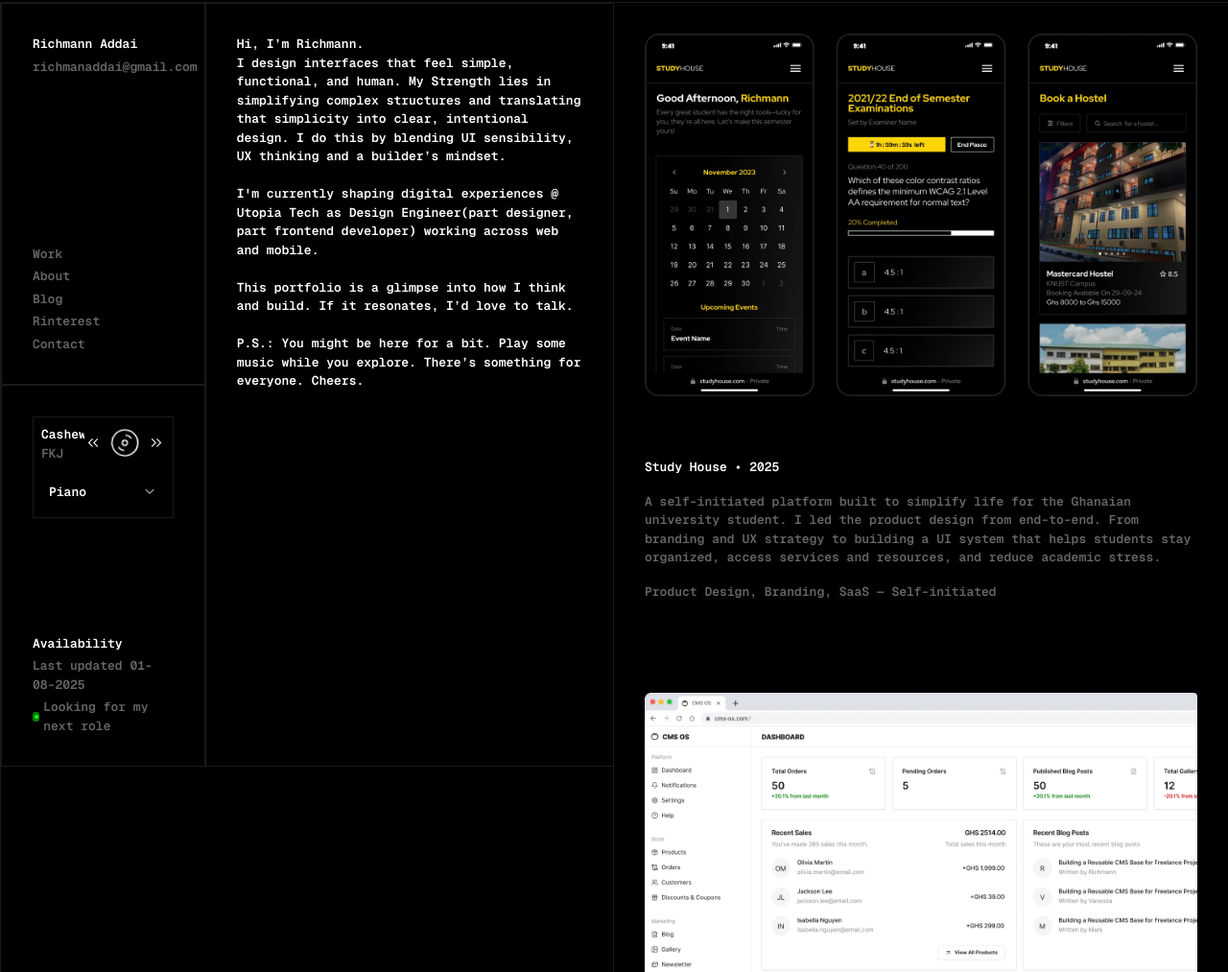
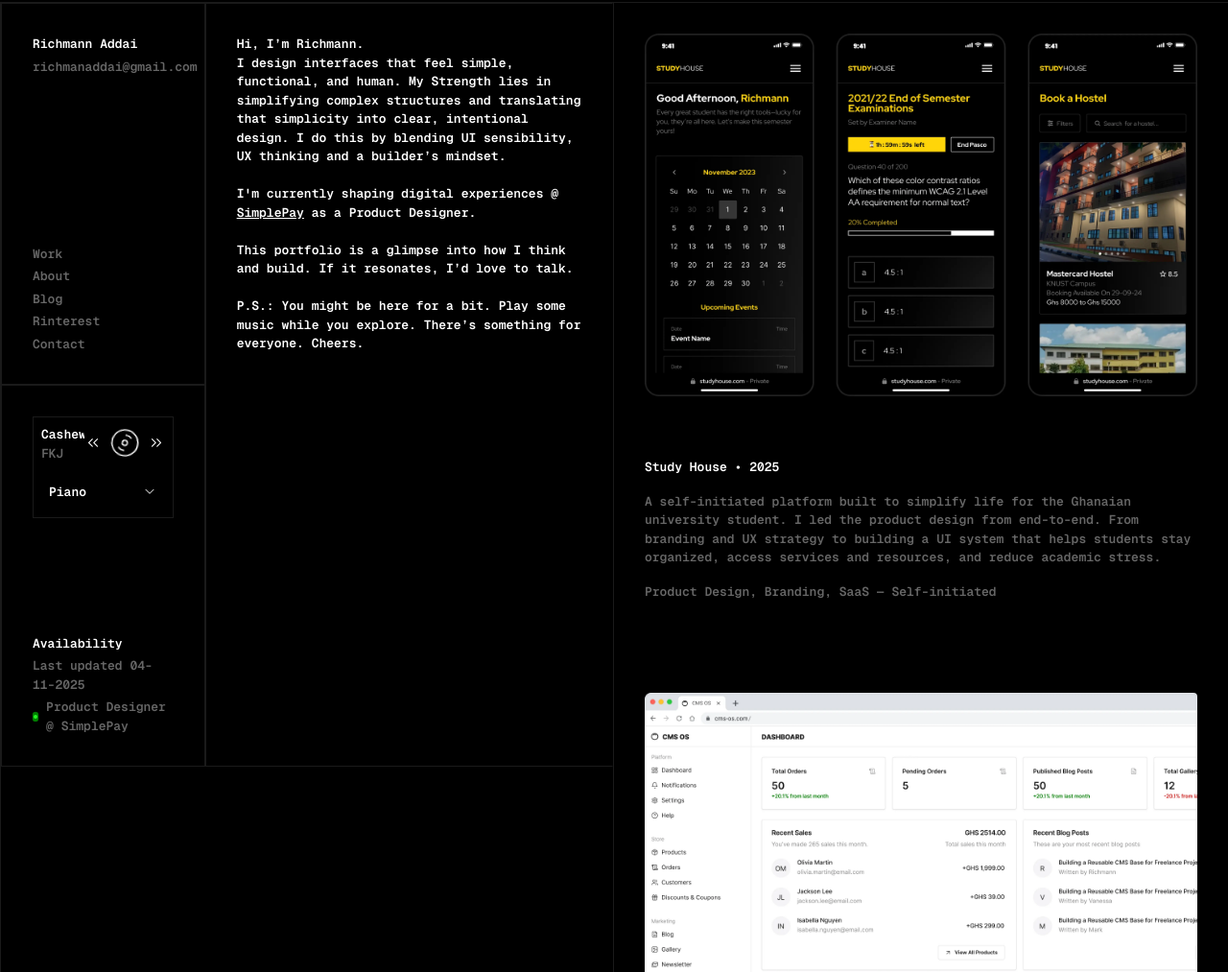
Before and after one commit to Bigrichh/design.richmnn.com, an Astro site: page / in a window 1280 px wide. Shown: the part 998-2011 px from the top of the page at 96% size. Built offline with nearby package versions, Linux system fonts and the light colour scheme; Astro itself is replaced by a stand-in of ours.

Commit message:
Updates to availability

```diff
--- a/package.json
+++ b/package.json
@@ -10,7 +10,7 @@
   },
   "dependencies": {
     "@tailwindcss/vite": "^4.1.4",
-    "astro": "^5.12.8",
+    "astro": "^5.15.3",
     "swiper": "^11.2.5",
     "tailwindcss": "^4.1.4"
   }
--- a/src/components/MobileNav.astro
+++ b/src/components/MobileNav.astro
@@ -73,14 +73,14 @@
       <!-- AVAILABILITY / STATUS -->
       <div class="w-full flex flex-col gap-[4px]">
         <h2 class="text-primary">Availability</h2>
-        <p class="text-secondary">Last updated 01-08-2025</p>
+        <p class="text-secondary">Last updated 04-11-2025</p>
         <div class="flex items-center gap-[4px]">
           <div
             class="status-dot size-[10px] bg-[#008000] rounded-full flex items-center justify-center"
           >
             <div class="inner-dot size-[4px] bg-[#28FF28] rounded-full"></div>
           </div>
-          <p class="text-secondary">Looking for my next role</p>
+          <p class="text-secondary">Product Designer @ SimplePay</p>
         </div>
       </div>
     </div>
--- a/src/layouts/BaseLayout.astro
+++ b/src/layouts/BaseLayout.astro
@@ -153,15 +153,15 @@
               <!-- AVAILABILITY / STATUS -->
               <div class="w-full flex flex-col gap-[4px]">
                 <h2 class="text-primary">Availability</h2>
-                <p class="text-secondary">Last updated 01-08-2025</p>
-                <div class="flex items-center gap-[4px]">
+                <p class="text-secondary">Last updated 04-11-2025</p>
+                <div class="flex items-center gap-[8px]">
                   <div
                     class="status-dot size-[10px] bg-[#008000] rounded-full flex items-center justify-center"
                   >
                     <div class="inner-dot size-[4px] bg-[#28FF28] rounded-full">
                     </div>
                   </div>
-                  <p class="text-secondary">Looking for my next role</p>
+                  <p class="text-secondary">Product Designer @ SimplePay</p>
                 </div>
               </div>
             </div>
--- a/src/pages/index.astro
+++ b/src/pages/index.astro
@@ -27,8 +27,7 @@
         lies in simplifying complex structures and translating that simplicity into
         clear, intentional design. I do this by blending UI sensibility, UX thinking
         and a builder’s mindset.<br /><br />
-        I'm currently shaping digital experiences @ Utopia Tech as Design Engineer(part
-        designer, part frontend developer) working across web and mobile.<br
+        I'm currently shaping digital experiences @ <a class="underline! hover:opacity-50" href="https://www.simplepay.co.za/" target="_blank">SimplePay</a> as a Product Designer.<br
         /><br /> This portfolio is a glimpse into how I think and build. If it resonates,
         I’d love to talk. <br /><br />
 
```
Also changed, not shown: 1 other file.
